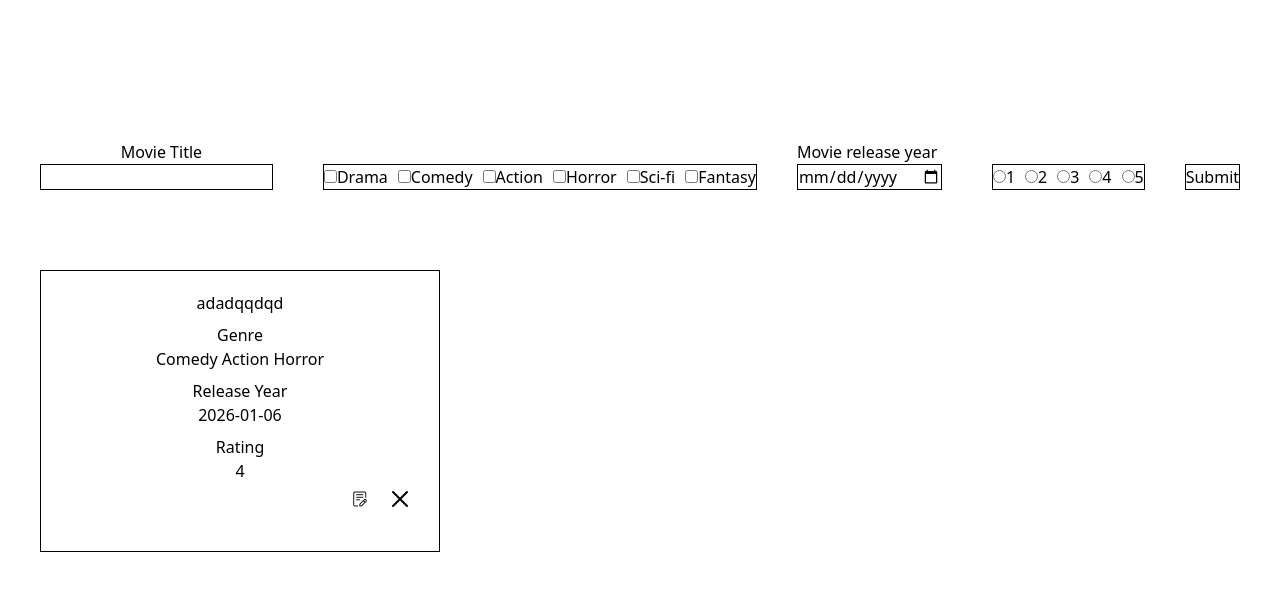
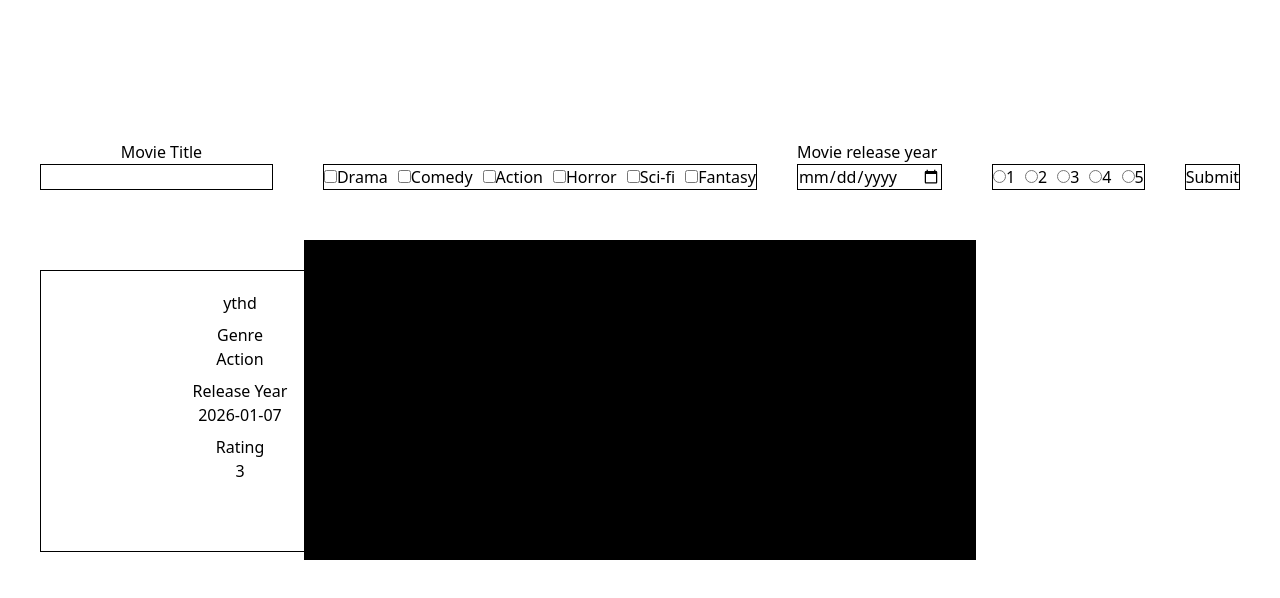
Before and after one commit to ArBa-dev-J/Movie-Adder, a React (Vite) app: page / in a window 1280 px wide. Both pictures are taken after a click on the button 360 px from the left and 499 px from the top of the page. Shown: the top 598 px of the page. Built offline with nearby package versions, Linux system fonts and the light colour scheme; data requests are answered from the project's data file; the HTML template or start-up script is replaced by a standard one.

Commit message:
add edit form open or close functionality

```diff
--- a/src/App.jsx
+++ b/src/App.jsx
@@ -1,8 +1,10 @@
 import { useState, useEffect } from "react";
 import MovieForm from "./MovieForm/MovieForm";
 import MovieList from "./MovieTable/MovieList";
+import EditForm from "./EditForm/EditForm";
 
 function App() {
+  // GET DATA
   const [movies, setMovies] = useState([]);
   const [error, setError] = useState("");
 
@@ -21,8 +23,16 @@ function App() {
     }
   };
 
+  // OPEN AND CLOSE EDIT FORM
+
+  const [open, setOpen] = useState(false);
+  const isOpen = () => setOpen(true);
+  const isClosed = () => setOpen(false);
+
   useEffect(() => {
     fetchData();
+    isOpen();
+    isClosed();
   }, []);
 
   return (
@@ -30,10 +40,11 @@ function App() {
       <MovieForm fetchData={fetchData} />
       <div>{error}</div>
       <section className="flex flx-wrap gap-2.5 p-10 pt-20">
-      {movies.map((movies) => (
-        <MovieList movies={movies} fetchData={fetchData} key={movies.id} />
-      ))}
+        {movies.map((movies) => (
+          <MovieList movies={movies} fetchData={fetchData} isOpen={isOpen} key={movies.id} />
+        ))}
       </section>
+      {open ? <EditForm /> : null}
     </>
   );
 }
--- /dev/null
+++ b/src/EditForm/EditForm.jsx
@@ -0,0 +1,13 @@
+function EditForm() {
+  return (
+    <>
+      <section className="bg-black absolute top-1/2 left-1/2 transform -translate-x-1/2 -translate-y-1/2 p-40 w-2xl m-auto ">
+      <form>
+
+      </form>
+      </section>
+    </>
+  );
+}
+
+export default EditForm;
--- a/src/MovieTable/MovieList.jsx
+++ b/src/MovieTable/MovieList.jsx
@@ -1,9 +1,9 @@
 import MovieTable from "./Movietable";
 
-function MovieList({ movies, fetchData }) {
+function MovieList({ movies, fetchData, isOpen }) {
   return (
     <>
-      <MovieTable movies={movies} fetchData={fetchData} key={movies.id} />
+      <MovieTable movies={movies} fetchData={fetchData} isOpen={isOpen} key={movies.id} />
     </>
   );
 }
--- a/src/MovieTable/Movietable.jsx
+++ b/src/MovieTable/Movietable.jsx
@@ -1,7 +1,7 @@
 import x from "../assets/close.png";
 import rewrite from "../assets/rewrite.png";
 
-function MovieTable({ movies, fetchData }) {
+function MovieTable({ movies, fetchData, isOpen }) {
   // DELETE
   const deleteData = async (id) => {
     try {
@@ -53,7 +53,7 @@ function MovieTable({ movies, fetchData }) {
         >
           <img src={x} alt="x" />
         </button>
-        <button type="button" className="relative left-[120px] bottom-[24px]"><img src={rewrite} alt="rewrite" /></button>
+        <button type="button" onClick={() => isOpen()} className="relative left-[120px] bottom-[24px]"><img src={rewrite} alt="rewrite" /></button>
       </div>
     </>
   );
--- a/src/data/db.json
+++ b/src/data/db.json
@@ -1,15 +1,13 @@
 {
   "movies": [
     {
-      "id": "82f8",
-      "title": "adadqqdqd",
+      "id": "cdf9",
+      "title": "ythd",
       "genre": [
-        "Comedy",
-        "Action",
-        "Horror"
+        "Action"
       ],
-      "realeseYear": "2026-01-06",
-      "Rating": "4"
+      "realeseYear": "2026-01-07",
+      "Rating": "3"
     }
   ]
 }
```
